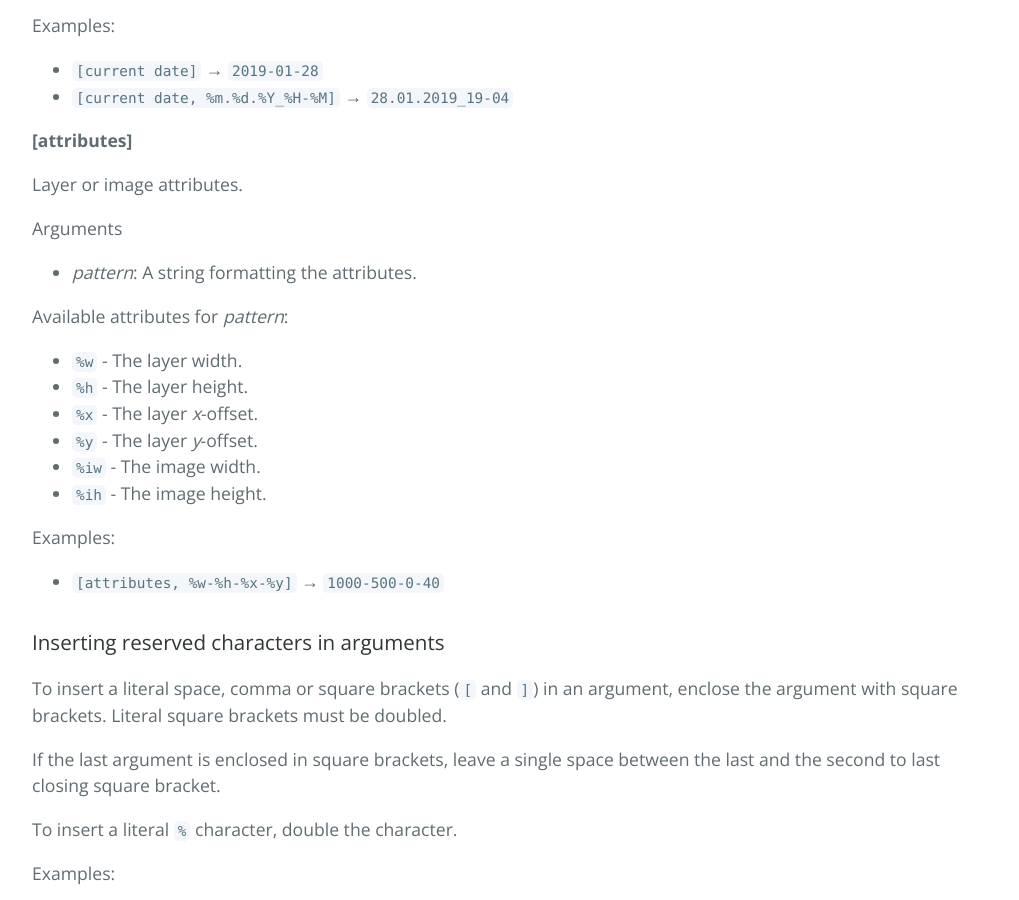
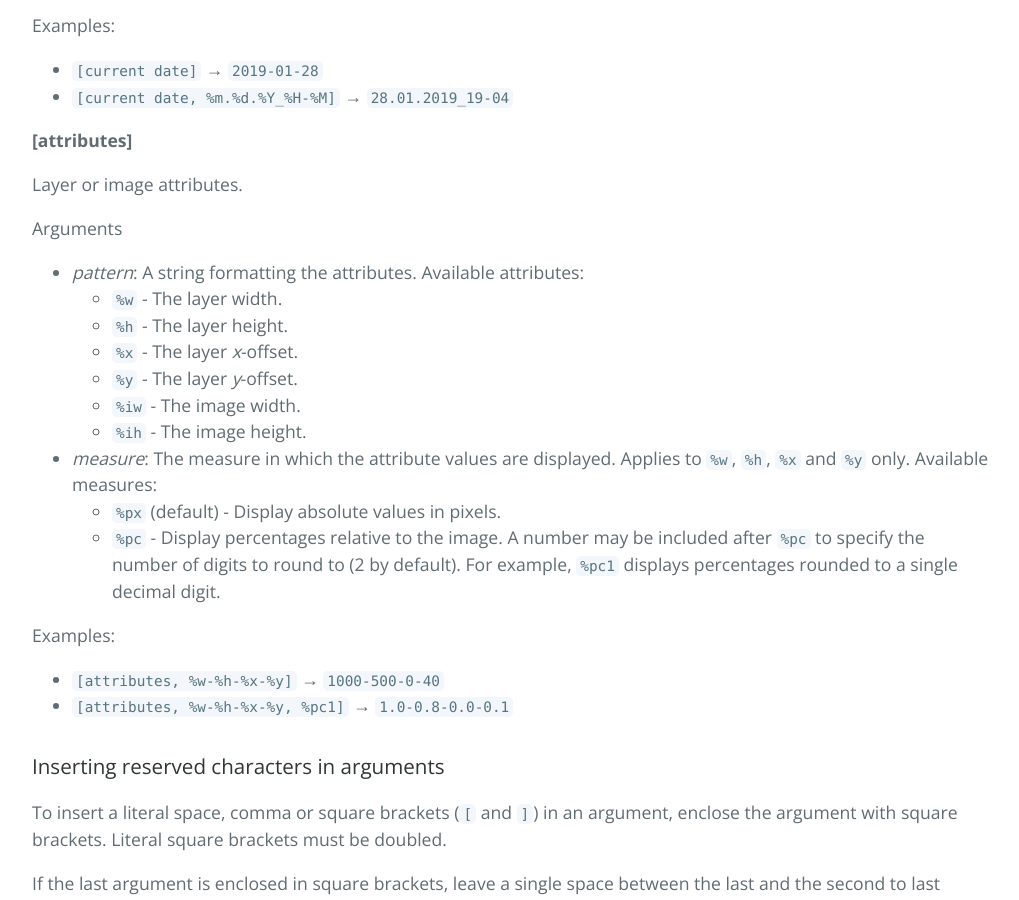
Before and after one commit to kamilburda/gimp-export-layers, a Jekyll site: the page built from dev/sections/Customizing-Export.md, in a window 1280 px wide and 900 px high, scrolled down 3710 px. Shown: the whole window, without its empty margins (128-1147 px from the left). Built offline with Jekyll 4.4.1, drawn with Linux system fonts in a browser that asks for light colours.

Commit message:
Update contents

```diff
--- a/dev/sections/Customizing-Export.md
+++ b/dev/sections/Customizing-Export.md
@@ -134,17 +134,24 @@ Layer or image attributes.
 
 Arguments
 * *pattern*: A string formatting the attributes.
-
-Available attributes for *pattern*:
-* `%w` - The layer width.
-* `%h` - The layer height.
-* `%x` - The layer *x*-offset.
-* `%y` - The layer *y*-offset.
-* `%iw` - The image width.
-* `%ih` - The image height.
+  Available attributes:
+  * `%w` - The layer width.
+  * `%h` - The layer height.
+  * `%x` - The layer *x*-offset.
+  * `%y` - The layer *y*-offset.
+  * `%iw` - The image width.
+  * `%ih` - The image height.
+* *measure*: The measure in which the attribute values are displayed.
+  Applies to `%w`, `%h`, `%x` and `%y` only.
+  Available measures:
+  * `%px` (default) - Display absolute values in pixels.
+  * `%pc` - Display percentages relative to the image.
+    A number may be included after `%pc` to specify the number of digits to round to (2 by default).
+    For example, `%pc1` displays percentages rounded to a single decimal digit.
 
 Examples:
 * `[attributes, %w-%h-%x-%y]` → `1000-500-0-40`
+* `[attributes, %w-%h-%x-%y, %pc1]` → `1.0-0.8-0.0-0.1`
 
 
 ### Inserting reserved characters in arguments
```
Also changed, not shown: dev/sections/CHANGELOG.md (+8 -5 lines), dev/sections/Usage.md (+1 -1 lines), sections/CHANGELOG.md (+8 -5 lines).
